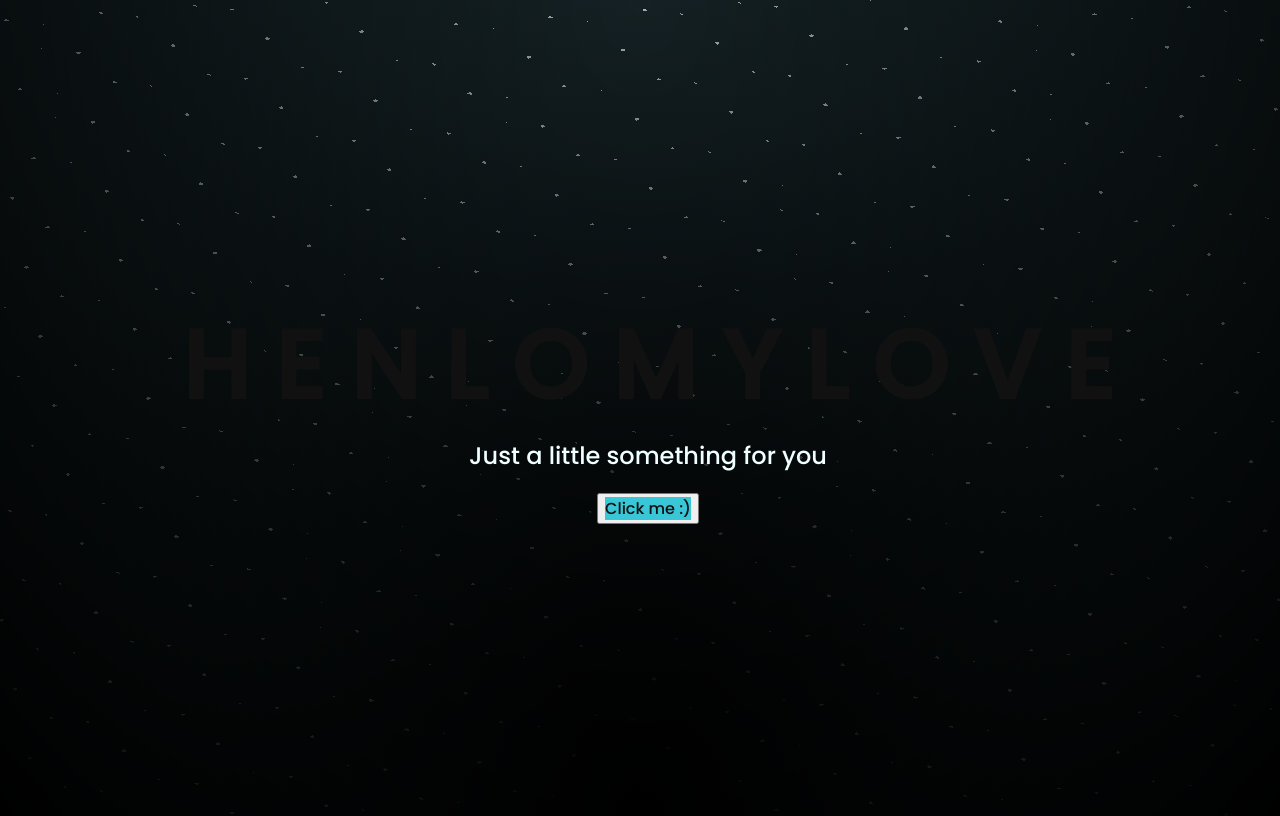
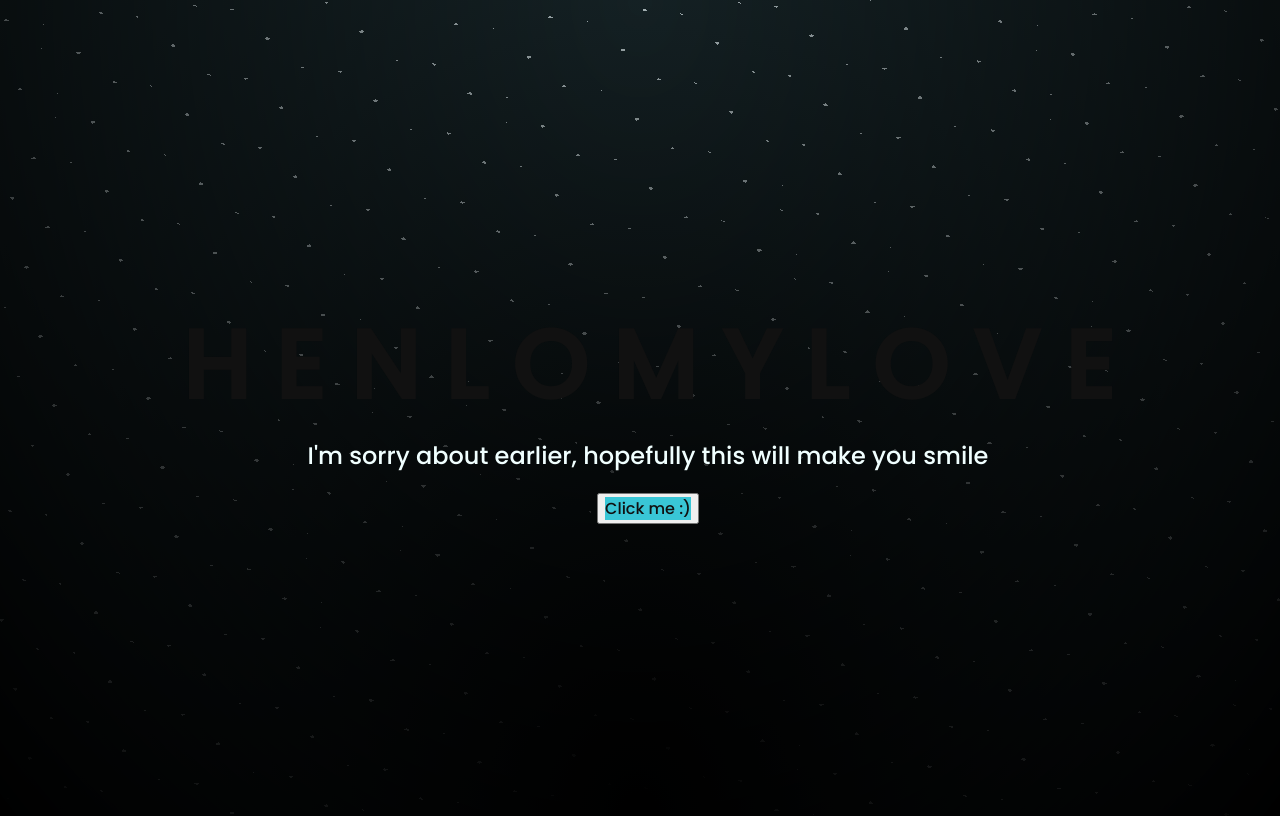
Before and after one commit to JJ1401/Flowers-For-Fie, a plain HTML site: page index.html in a window 1280 px wide. Drawn offline with Linux system fonts and the light colour scheme.

Commit message:
Update index.html

```diff
--- a/index.html
+++ b/index.html
@@ -26,7 +26,7 @@
         <span>E</span>
     </div>
     <div class="description">
-        <span>Just a little something for you</span>
+        <span>I'm sorry about earlier, hopefully this will make you smile</span>
     </div>
     <div class="button">
         <button>
```
